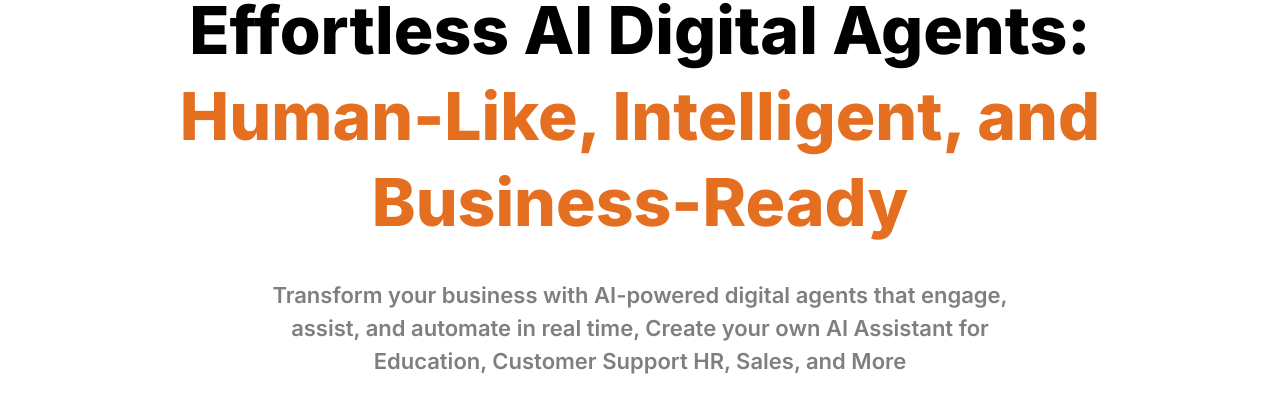
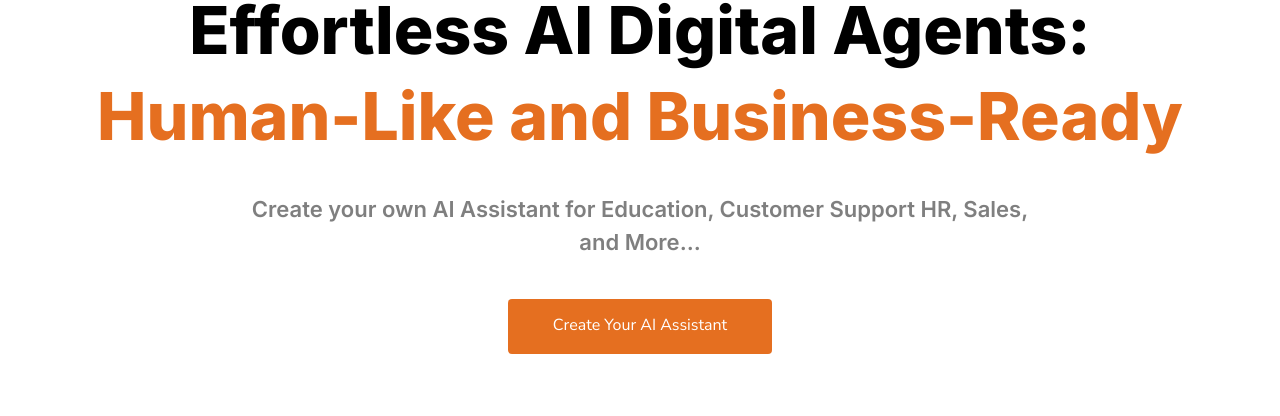
Before and after one commit to auspicious-soft/neurcg-site, a Next.js app: page / in a window 1280 px wide. Shown: the part 212-628 px from the top of the page. Built offline with nearby package versions, Linux system fonts and the light colour scheme; no server answers; grey boxes are pictures that could not be loaded.

Commit message:
Update page.tsx

```diff
--- a/src/app/page.tsx
+++ b/src/app/page.tsx
@@ -85,12 +85,11 @@ export default function Home() {
           <h1 className="text-black text-[30px] leading-[40px] md:text-[42px] lg:text-[66px] font-[800] md:leading-[66px] lg:leading-[86px]">
             Effortless AI Digital Agents: <br />
             <span className="text-[#e56f20]">
-              Human-Like, Intelligent, and Business-Ready{" "}
+              Human-Like and Business-Ready{" "}
             </span>
           </h1>
           <h3 className="mt-[20px] md:text-[22px] font-[600] text-[#00000080] max-w-[800px] mx-auto md:mt-[34px]  ">
-            Transform your business with AI-powered digital agents that engage, assist, and automate in real time,
-            Create your own AI Assistant for Education, Customer Support HR, Sales, and More
+              Create your own AI Assistant for Education, Customer Support HR, Sales, and More...
           </h3>
           <Link href={`${process.env.NEXT_PUBLIC_USER_LINK}`}
             className="button mt-[20px] md:mt-[40px] md:px-[45px]">Create Your AI Assistant</Link>
```
